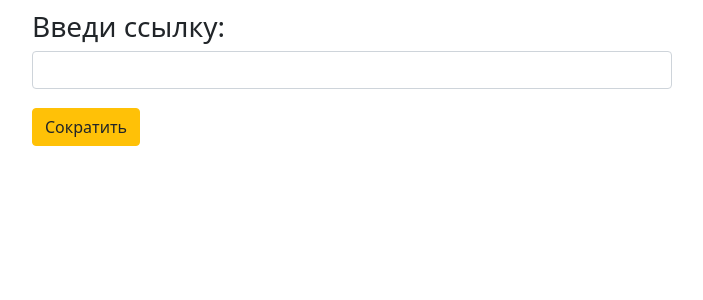
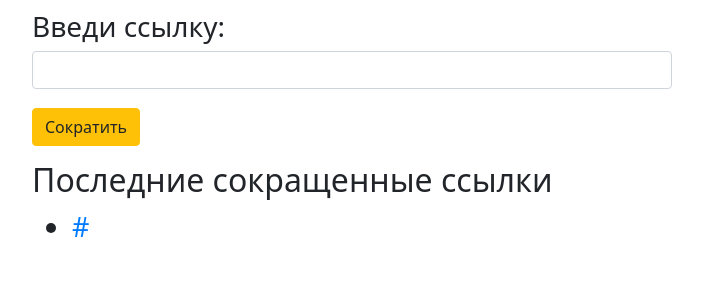
Before and after one commit to baevres/linkshort, a Django app: page / in a window 1280 px wide. Shown: the part 50-350 px from the top of the page, without its empty margins (158-861 px from the left). Run offline with Django 3.2, Linux system fonts and the light colour scheme; tables that the repository leaves empty hold one stand-in row (values such as "Sample post").

Commit message:
Update main_page.html

```diff
--- a/main/templates/main/main_page.html
+++ b/main/templates/main/main_page.html
@@ -10,7 +10,14 @@
         <input class="form-control" type="text" name="url">
         <button type="submit" class="btn btn-warning">Сократить</button>
     </form>
-
+    <div class="last-urls">
+        <h2>Последние сокращенные ссылки</h2>
+        <ul>
+            {% for x in urls %}
+            <li><a href="{{ x.url }}">{{x.short_url}}</a></li>
+            {% endfor %}
+        </ul>
+    </div>
 </div>
 
 {% endblock %}
```
